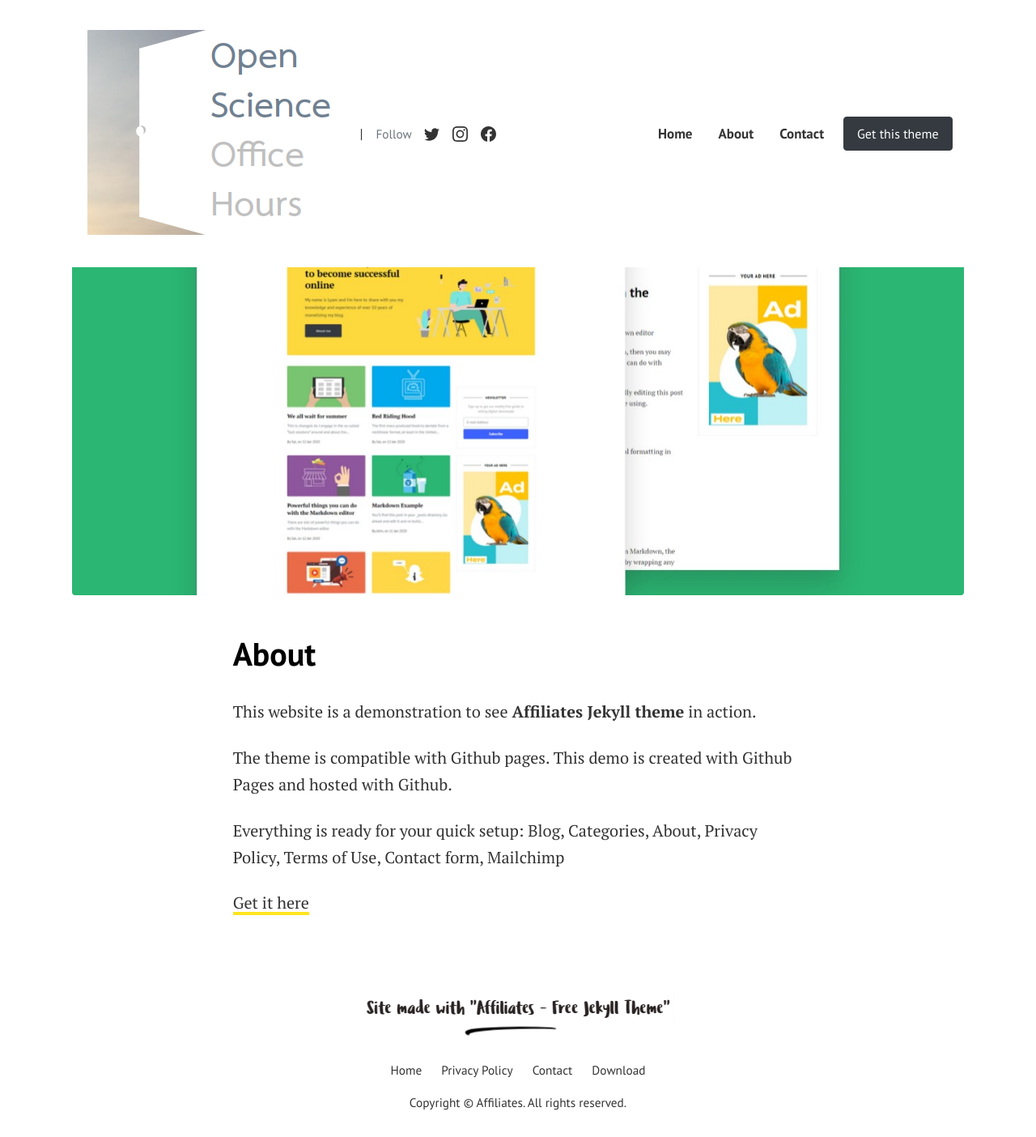
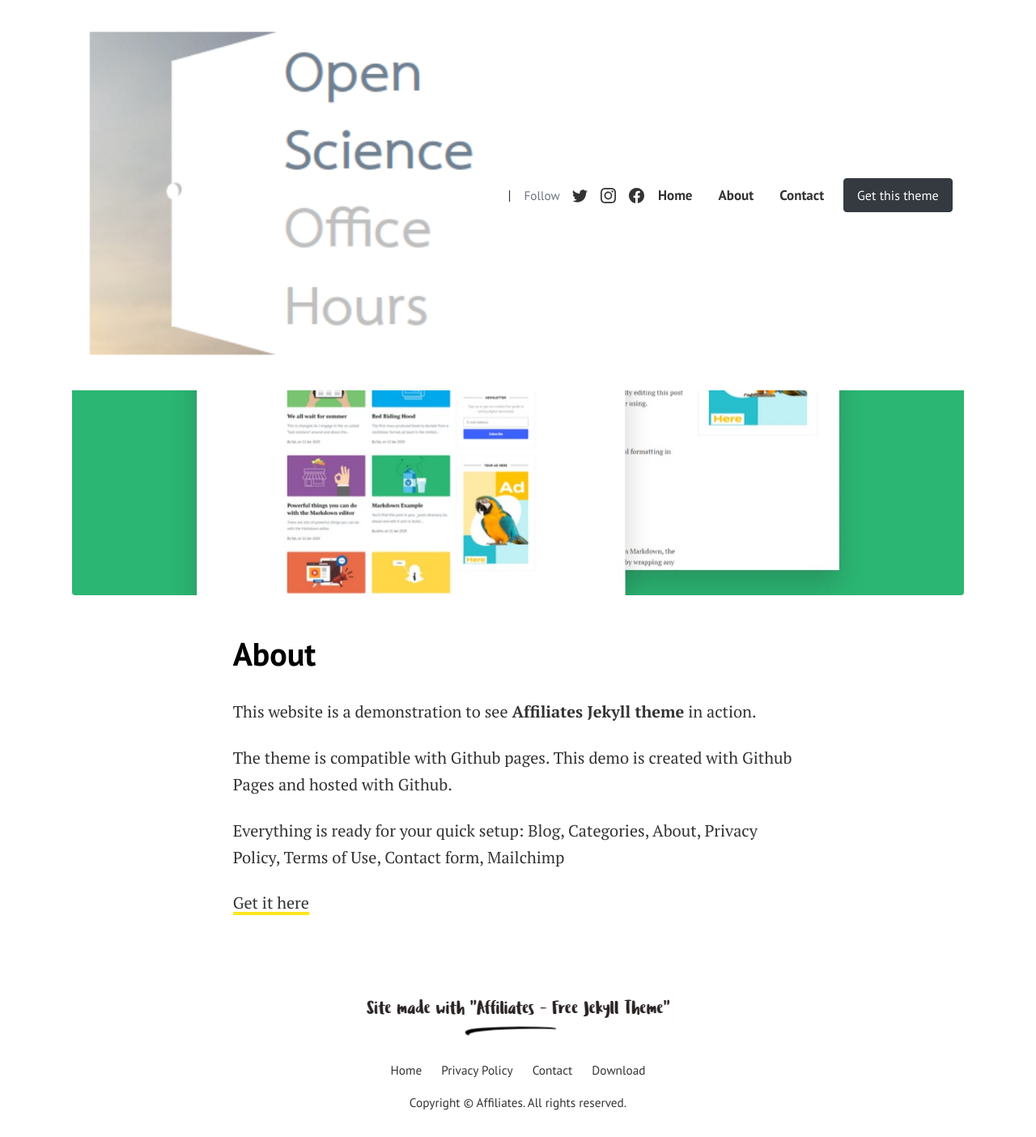
Before and after one commit to wowthemesnet/affiliates-jekyll-theme, a Jekyll site: the page built from pages/about.md, in a window 1280 px wide. Shown: the whole page at 81% size. Built offline with Jekyll 4.4.1, drawn with Linux system fonts in a browser that asks for light colours.

Commit message:
Update default.html
played with logo img size

```diff
--- a/_layouts/default.html
+++ b/_layouts/default.html
@@ -40,7 +40,7 @@
 
           <a class="navbar-brand text-dark font-weight-bold big d-flex align-items-center" href="{{site.baseurl}}/">
           {% if site.logo %}
-          <img class="mr-2" src="{{site.baseurl}}/{{site.logo}}" alt="logo">
+          <img class="mr-2" src="{{site.baseurl}}/{{site.logo}}" alt="logo" width="500">
           {% else %}
           <span class="d-none d-md-inline-block">{{ site.title }}</span>
           {% endif %}
```
